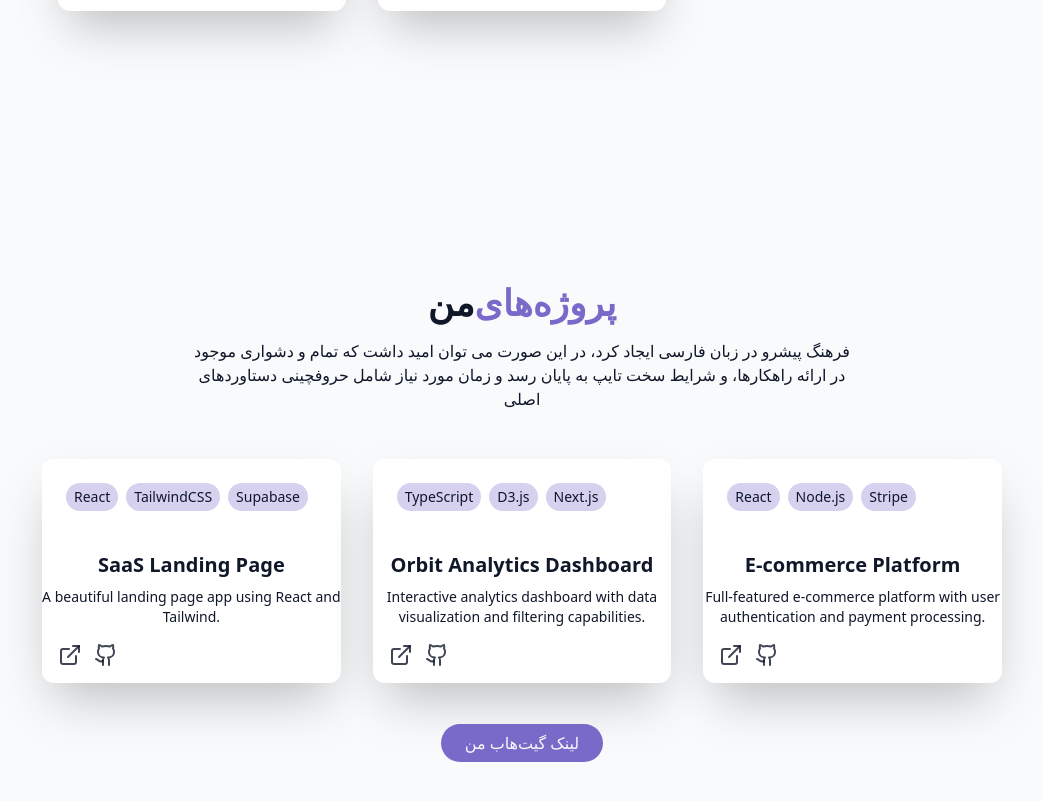
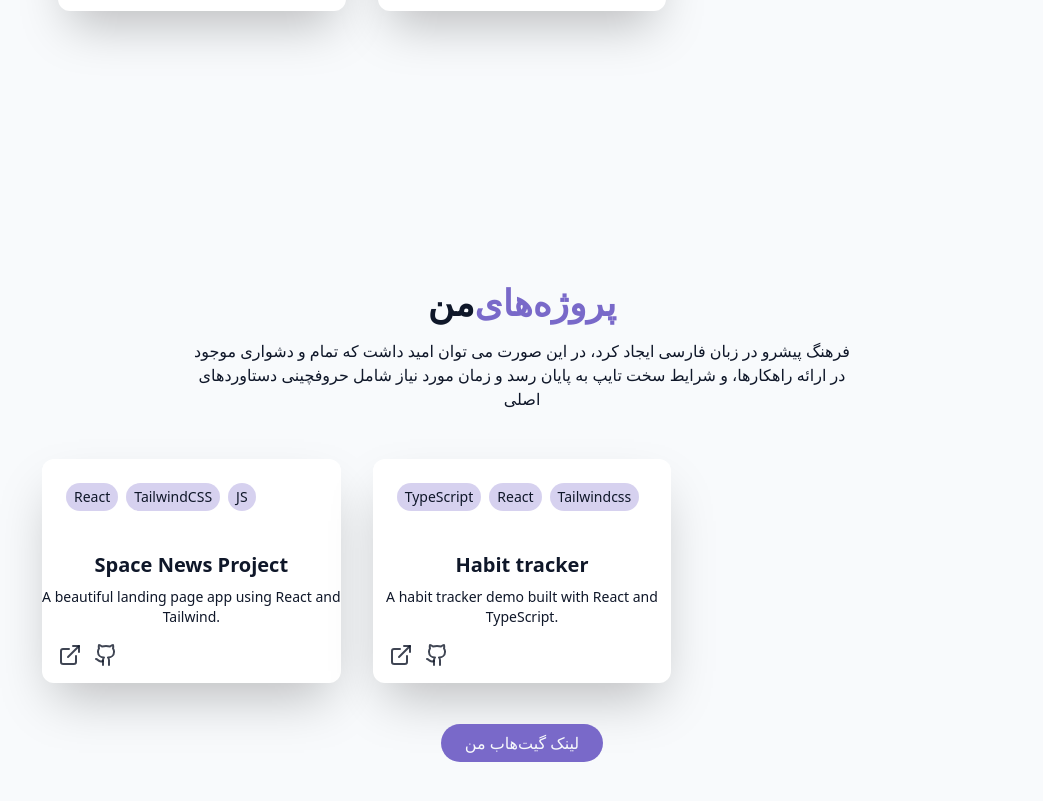
Before and after one commit to mhselfs/MHselfsPortfilo, a React (Vite) app: page / in a window 1280 px wide. Shown: the part 3057-3858 px from the top of the page, without its empty margins (118-1161 px from the left). Built offline with nearby package versions, Linux system fonts and the light colour scheme.

Commit message:
remove cart hover & update project data

```diff
--- a/src/Component/AboutMe.jsx
+++ b/src/Component/AboutMe.jsx
@@ -25,14 +25,14 @@ const AboutMe = () => {
                                 تماس با من
                             </a>
                             {/* Add link of your CV Hear */}
-                            {/* <a href="portfolio/src/assets/MohamadHossein CV V3.1.pdfportfolio/src/assets/MohamadHossein CV V3.1.pdf" className='cosmic-button bg-background/0 text-primary hover:bg-background/10'>
+                            <a href="portfolio/src/assets/MohamadHossein CV V3.1.pdfportfolio/src/assets/MohamadHossein CV V3.1.pdf" className='cosmic-button bg-background/0 text-primary hover:bg-background/10'>
                                 دانلود رزومه من
-                            </a> */}
+                            </a>
 
                         </div>
                     </div>
                     <div className='gird-cols-1 gap-6'>
-                        <div className='p-6 gradiant-border cart-hover'>
+                        <div className='p-6 gradiant-border'>
                             <div className='flex items-start gap-4'>
                                 <div className='p-3 rounded-xl bg-primary/10'>
                                     <Code2 className='h-8 w-6 text-primary' />
@@ -41,7 +41,7 @@ const AboutMe = () => {
                                 </div>
                             </div>
                         </div>
-                        <div className='p-6 gradiant-border cart-hover'>
+                        <div className='p-6 gradiant-border'>
                             <div className='flex items-start gap-4'>
                                 <div className='p-3 rounded-xl bg-primary/10'>
                                     <AtomIcon className='h-8 w-6 text-primary' />
@@ -50,7 +50,7 @@ const AboutMe = () => {
                                 </div>
                             </div>
                         </div>
-                        <div className='p-6 gradiant-border cart-hover'>
+                        <div className='p-6 gradiant-border'>
                             <div className='flex items-start gap-4'>
                                 <div className='p-3 rounded-xl bg-primary/10'>
                                     <SortAscIcon className='h-8 w-6 text-primary' />
--- a/src/Component/Projects.jsx
+++ b/src/Component/Projects.jsx
@@ -4,33 +4,21 @@ import React from 'react'
 const projects = [
     {
         id: 1,
-        title: "SaaS Landing Page",
+        title: "Space News Project",
         description: "A beautiful landing page app using React and Tailwind.",
-        image: "../public/projects/project1.png",
-        tags: ["React", "TailwindCSS", "Supabase"],
-        demoUrl: "#",
-        githubUrl: "#",
+        tags: ["React", "TailwindCSS", "JS"],
+        demoUrl: "https://spacenewslanding.netlify.app/",
+        githubUrl: "https://github.com/mhselfs/SpaceNews",
     },
     {
         id: 2,
-        title: "Orbit Analytics Dashboard",
+        title: "Habit tracker",
         description:
-            "Interactive analytics dashboard with data visualization and filtering capabilities.",
-        image: "../public/projects/project2.png",
-        tags: ["TypeScript", "D3.js", "Next.js"],
-        demoUrl: "#",
-        githubUrl: "#",
-    },
-    {
-        id: 3,
-        title: "E-commerce Platform",
-        description:
-            "Full-featured e-commerce platform with user authentication and payment processing.",
-        image: "../public/projects/project3.png",
-        tags: ["React", "Node.js", "Stripe"],
-        demoUrl: "#",
-        githubUrl: "#",
-    },
+            "A habit tracker demo built with React and TypeScript.",
+        tags: ["TypeScript", "React", "Tailwindcss"],
+        demoUrl: "https://brain-light-nine.vercel.app/",
+        githubUrl: "https://github.com/mhselfs/brain-light",
+    }
 ];
 
 const Projects = () => {
@@ -52,7 +40,7 @@ const Projects = () => {
                 <div className='grid grid-cols-1 md:grid-cols-2 lg:grid-cols-3 gap-8' >
                     {projects.map(
                         (project, key) => (
-                            <div key={key} className='group bg-card rounded-xl overflow-hidden shadow-2xl cart-hover'>
+                            <div key={key} className='group bg-card rounded-xl overflow-hidden shadow-2xl'>
                                 {/* <div className='h-48 overflow-hidden'>
                                     <img src={project.image} alt={key} className='w-full h-full object-cover transition-transform duration-300 group-hover:scale-100%' />
                                 </div> */}
@@ -75,10 +63,10 @@ const Projects = () => {
                                 </p>
                                 <div className='flex justify-between items-center ml-4 mb-4'>
                                     <div className="flex space-x-3">
-                                        <a target='_blank' href={project.demoUrl} className='text-foreground/80 hover:text-primary transition-colors duration-300'>
+                                        <a target='_blank' href={project.demoUrl} className='text-foreground/80 hover:text-primary transition-colors duration-300 cursor-pointer'>
                                             <ExternalLink />
                                         </a>
-                                        <a target='_blank' href={project.githubUrll} className='text-foreground/80 hover:text-primary transition-colors duration-300'>
+                                        <a target='_blank' href={project.githubUrl} className='text-foreground/80 hover:text-primary transition-colors duration-300 cursor-pointer'>
                                             <Github />
                                         </a>
                                     </div>
--- a/src/Component/Skills.jsx
+++ b/src/Component/Skills.jsx
@@ -46,7 +46,7 @@ const Skills = () => {
                         fillteredSkills.map(
                             (skill, key) => (
 
-                                <div key={key} className='bg-card p-6 rounded-xl shadow-2xl cart-hover m-4'>
+                                <div key={key} className='bg-card p-6 rounded-xl shadow-2xl m-4'>
                                     <div className='text-left mb-4'>
                                         <h3 className='font-semibold text-lg' >
                                             {skill.name}
--- a/src/index.css
+++ b/src/index.css
@@ -144,10 +144,6 @@
   text-shadow: 0 0 10px rgba(167, 139, 250, 0.5);
 }
 
-@utility cart-hover {
-  @apply transition-transform duration-300 hover:scale-125 hover:shadow-lg;
-}
-
 @utility gradiant-border {
   @apply relative rounded-md border-2 border-transparent;
   background: liner-gradient(to right, hsl(var(--card), hsl(var(--card))));
```
